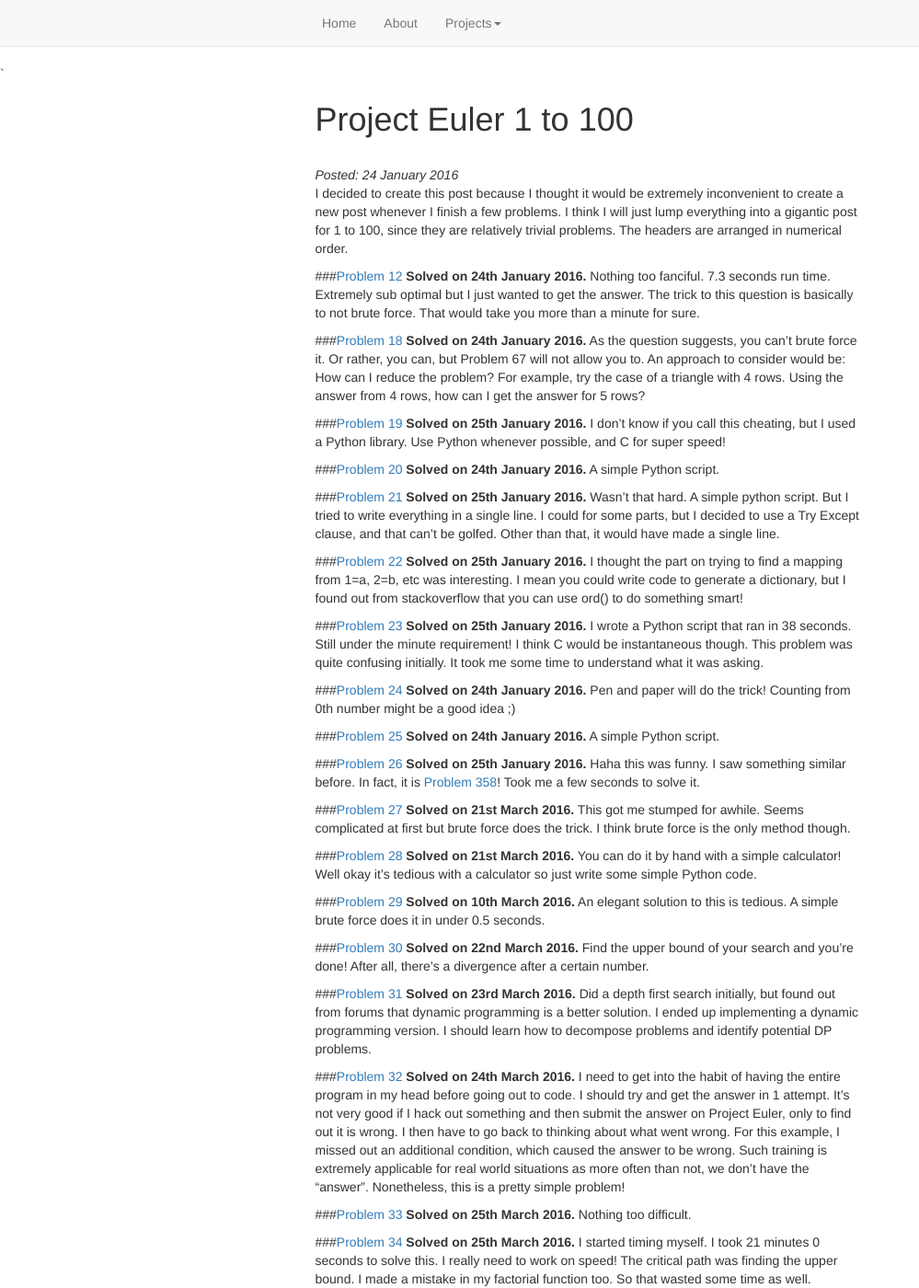
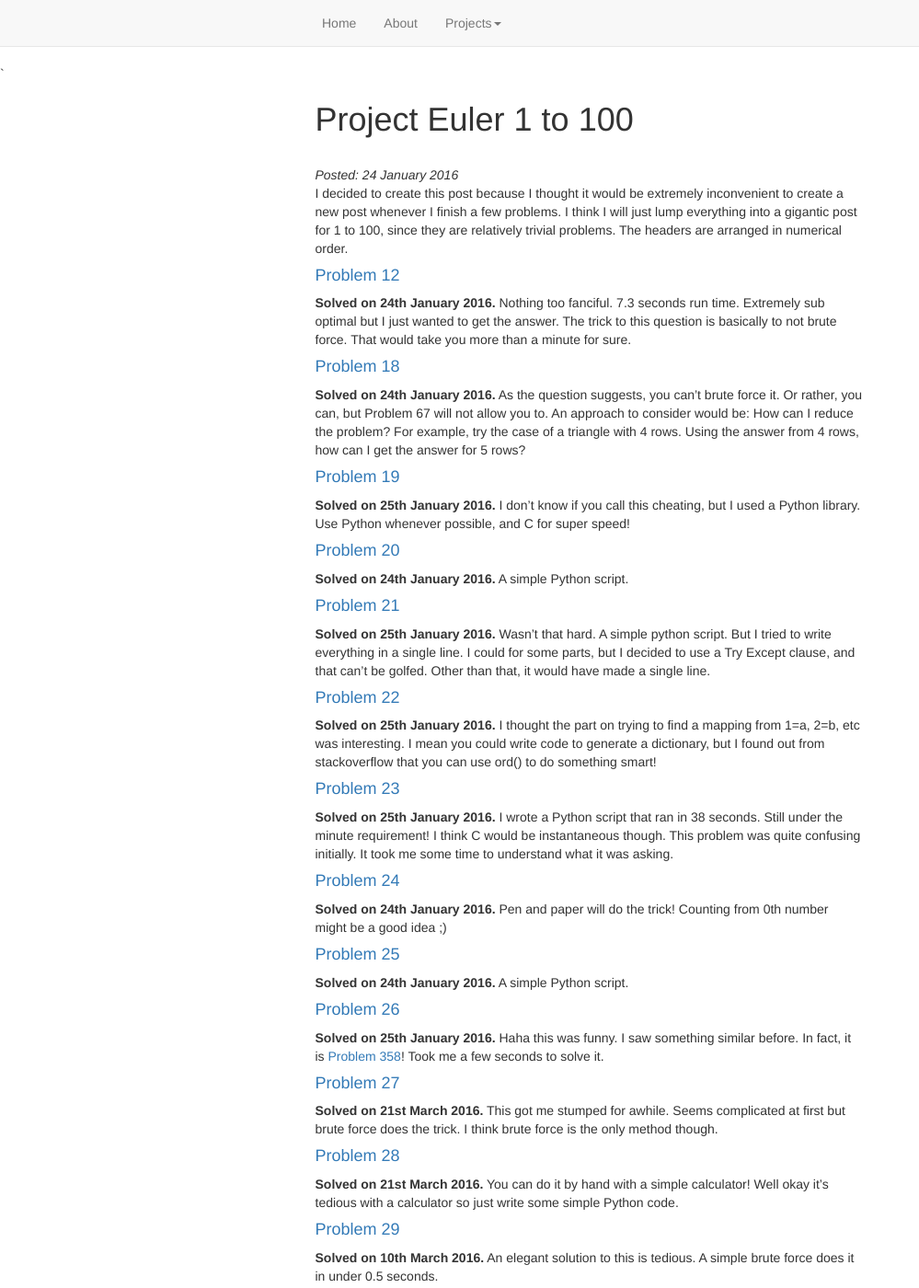
Before and after one commit to sspeng/jkschin.github.io, a Jekyll site: the page built from _posts/2016-01-24-project-euler-1-to-100.md, in a window 1280 px wide and 1400 px high. Shown: the whole window at 92% size, without its empty margins (0-999 px from the left). Built offline with Jekyll 4.4.1, drawn with Linux system fonts in a browser that asks for light colours; nearby versions of some CDN libraries; some of the changed text lies outside the part shown.

Commit message:
Fixed the #### formatting for GitHub Markdown

```diff
--- a/_posts/2016-01-24-project-euler-1-to-100.md
+++ b/_posts/2016-01-24-project-euler-1-to-100.md
@@ -7,120 +7,120 @@
 
 I decided to create this post because I thought it would be extremely inconvenient to create a new post whenever I finish a few problems. I think I will just lump everything into a gigantic post for 1 to 100, since they are relatively trivial problems. The headers are arranged in numerical order.
 
-###<a href="https://projecteuler.net/problem=12">Problem 12</a>
+#### <a href="https://projecteuler.net/problem=12">Problem 12</a>
 **Solved on 24th January 2016.** Nothing too fanciful. 7.3 seconds run time. Extremely sub optimal but I just wanted to get the answer. The trick to this question is basically to not brute force. That would take you more than a minute for sure.
 
-###<a href="https://projecteuler.net/problem=18">Problem 18</a>
+#### <a href="https://projecteuler.net/problem=18">Problem 18</a>
 **Solved on 24th January 2016.** As the question suggests, you can't brute force it. Or rather, you can, but Problem 67 will not allow you to. An approach to consider would be: How can I reduce the problem? For example, try the case of a triangle with 4 rows. Using the answer from 4 rows, how can I get the answer for 5 rows?
 
-###<a href="https://projecteuler.net/problem=19">Problem 19</a>
+#### <a href="https://projecteuler.net/problem=19">Problem 19</a>
 **Solved on 25th January 2016.** I don't know if you call this cheating, but I used a Python library. Use Python whenever possible, and C for super speed!
 
-###<a href="https://projecteuler.net/problem=20">Problem 20</a>
+#### <a href="https://projecteuler.net/problem=20">Problem 20</a>
 **Solved on 24th January 2016.** A simple Python script.
 
-###<a href="https://projecteuler.net/problem=21">Problem 21</a>
+#### <a href="https://projecteuler.net/problem=21">Problem 21</a>
 **Solved on 25th January 2016.** Wasn't that hard. A simple python script. But I tried to write everything in a single line. I could for some parts, but I decided to use a Try Except clause, and that can't be golfed. Other than that, it would have made a single line.
 
-###<a href="https://projecteuler.net/problem=22">Problem 22</a>
+#### <a href="https://projecteuler.net/problem=22">Problem 22</a>
 **Solved on 25th January 2016.** I thought the part on trying to find a mapping from 1=a, 2=b, etc was interesting. I mean you could write code to generate a dictionary, but I found out from stackoverflow that you can use ord() to do something smart!
 
-###<a href="https://projecteuler.net/problem=23">Problem 23</a>
+#### <a href="https://projecteuler.net/problem=23">Problem 23</a>
 **Solved on 25th January 2016.** I wrote a Python script that ran in 38 seconds. Still under the minute requirement! I think C would be instantaneous though. This problem was quite confusing initially. It took me some time to understand what it was asking.
 
-###<a href="https://projecteuler.net/problem=24">Problem 24</a>
+#### <a href="https://projecteuler.net/problem=24">Problem 24</a>
 **Solved on 24th January 2016.** Pen and paper will do the trick! Counting from 0th number might be a good idea ;)
 
-###<a href="https://projecteuler.net/problem=25">Problem 25</a>
+#### <a href="https://projecteuler.net/problem=25">Problem 25</a>
 **Solved on 24th January 2016.** A simple Python script.
 
-###<a href="https://projecteuler.net/problem=26">Problem 26</a>
+#### <a href="https://projecteuler.net/problem=26">Problem 26</a>
 **Solved on 25th January 2016.** Haha this was funny. I saw something similar before. In fact, it is <a href="https://projecteuler.net/problem=358">Problem 358</a>! Took me a few seconds to solve it.
 
-###<a href="https://projecteuler.net/problem=27">Problem 27</a>
+#### <a href="https://projecteuler.net/problem=27">Problem 27</a>
 **Solved on 21st March 2016.** This got me stumped for awhile. Seems complicated at first but brute force does the trick. I think brute force is the only method though.
 
-###<a href="https://projecteuler.net/problem=28">Problem 28</a>
+#### <a href="https://projecteuler.net/problem=28">Problem 28</a>
 **Solved on 21st March 2016.** You can do it by hand with a simple calculator! Well okay it's tedious with a calculator so just write some simple Python code.
 
-###<a href="https://projecteuler.net/problem=29">Problem 29</a>
+#### <a href="https://projecteuler.net/problem=29">Problem 29</a>
 **Solved on 10th March 2016.** An elegant solution to this is tedious. A simple brute force does it in under 0.5 seconds.
 
-###<a href="https://projecteuler.net/problem=30">Problem 30</a>
+#### <a href="https://projecteuler.net/problem=30">Problem 30</a>
 **Solved on 22nd March 2016.** Find the upper bound of your search and you're done! After all, there's a divergence after a certain number.
 
-###<a href="https://projecteuler.net/problem=31">Problem 31</a>
+#### <a href="https://projecteuler.net/problem=31">Problem 31</a>
 **Solved on 23rd March 2016.** Did a depth first search initially, but found out from forums that dynamic programming is a better solution. I ended up implementing a dynamic programming version. I should learn how to decompose problems and identify potential DP problems.
 
-###<a href="https://projecteuler.net/problem=32">Problem 32</a>
+#### <a href="https://projecteuler.net/problem=32">Problem 32</a>
 **Solved on 24th March 2016.** I need to get into the habit of having the entire program in my head before going out to code. I should try and get the answer in 1 attempt. It's not very good if I hack out something and then submit the answer on Project Euler, only to find out it is wrong. I then have to go back to thinking about what went wrong. For this example, I missed out an additional condition, which caused the answer to be wrong. Such training is extremely applicable for real world situations as more often than not, we don't have the "answer". Nonetheless, this is a pretty simple problem!
 
-###<a href="https://projecteuler.net/problem=33">Problem 33</a>
+#### <a href="https://projecteuler.net/problem=33">Problem 33</a>
 **Solved on 25th March 2016.** Nothing too difficult.
 
-###<a href="https://projecteuler.net/problem=34">Problem 34</a>
+#### <a href="https://projecteuler.net/problem=34">Problem 34</a>
 **Solved on 25th March 2016.** I started timing myself. I took 21 minutes 0 seconds to solve this. I really need to work on speed! The critical path was finding the upper bound. I made a mistake in my factorial function too. So that wasted some time as well.
 
-###<a href="https://projecteuler.net/problem=35">Problem 35</a>
+#### <a href="https://projecteuler.net/problem=35">Problem 35</a>
 **Solved on 25th March 2016.** 8 minutes 42 seconds. I wrote some helper functions before, so this was relatively simple. It was just a matter of hacking some logic together. It's not exactly efficient algorithmically, as I don't remove primes after finding a set of circular primes. I don't exactly save a lot if I do this either.
 
 Let's think about it. If there's a 100-digit prime that is circular, the worst case is that I check this 99 extra times, and in each check, it's essentially an O(1) look up done 100 times. For this prime, I will then check 10000 times in my implementation. If I do some optimization, I will only have to check 100 times. It's not worth the effort as the critical path here is really generating the primes. Look ups are almost free. Therefore, why optimize unnecessarily? Let's save it for the tougher problems ;)
 
-###<a href="https://projecteuler.net/problem=36">Problem 36</a>
+#### <a href="https://projecteuler.net/problem=36">Problem 36</a>
 **Solved on 25th March 2016.** 3 minutes 51 seconds. A simple check_palindrome function was written. I shall add it to my repository of functions that are useful. I should perhaps write a README for all the functions.
 
-###<a href="https://projecteuler.net/problem=37">Problem 37</a>
+#### <a href="https://projecteuler.net/problem=37">Problem 37</a>
 **Solved on 25th March 2016.** Trivial. I didn't really time it cause I didn't think I would take more than 5 minutes. Made some careless mistakes initially, but I spotted them quickly.
 
-###<a href="https://projecteuler.net/problem=38">Problem 38</a>
+#### <a href="https://projecteuler.net/problem=38">Problem 38</a>
 **Solved on 25th March 2016.** Trivial. I didn't understand the question properly. Ended up submitting the wrong value for this. It should have been the "pandigital number", rather than the number that results in the pandigital number. I submitted the latter initially.
 
-###<a href="https://projecteuler.net/problem=39">Problem 39</a>
+#### <a href="https://projecteuler.net/problem=39">Problem 39</a>
 **Solved on 25th March 2016.** Ah. Slightly challenging problem. I didn't time this because I thought it was simple math. Turns out it was indeed simple math with lots of catch cases. I guess I learnt how to properly write a function with lots of IF statements. I thought I would do it under 5 minutes but I think I ended up taking 20 minutes for this.
 
-###<a href="https://projecteuler.net/problem=40">Problem 40</a>
+#### <a href="https://projecteuler.net/problem=40">Problem 40</a>
 **Solved on 25th March 2016.** Trivial. Once again, I read the question wrongly. I ended up adding instead of multiplying. After realising that error, I changed it to *= and it's done!
 
-###<a href="https://projecteuler.net/problem=41">Problem 41</a>
+#### <a href="https://projecteuler.net/problem=41">Problem 41</a>
 **Solved on 26th March 2016.** I took approximately 10 minutes. Another pandigital problem. It's simply just coming up with a function to check if a number is pandigital from 1 to n, and then checking if it's a prime.
 
-###<a href="https://projecteuler.net/problem=42">Problem 42</a>
+#### <a href="https://projecteuler.net/problem=42">Problem 42</a>
 **Solved on 26th March 2016.** I took approximately 10 minutes. It wasn't that hard.
 
-###<a href="https://projecteuler.net/problem=43">Problem 43</a>
+#### <a href="https://projecteuler.net/problem=43">Problem 43</a>
 **Solved on 26th March 2016.** I took approximately 10 minutes. And this is my 50th question solved! I didn't know solving 50 questions puts you into top 6.25% of Project Euler members. I think many people are inactive. The function to check divisibility is simple. I initially iterated all pandigital numbers from 1,000,000,000 to 9,999,999,999. I already had a pandigital number check function, so I simply used it again. It was extremely inefficient.
 
 Why check a number when I can just permute from 0123456789? I did that. It solved in 3.3 seconds. Compared to something along the lines of more than a minute.
 
-###<a href="https://projecteuler.net/problem=44">Problem 44</a>
+#### <a href="https://projecteuler.net/problem=44">Problem 44</a>
 **Solved on 8th April 2016.** I forgot to time this one.
 
-###<a href="https://projecteuler.net/problem=45">Problem 45</a>
+#### <a href="https://projecteuler.net/problem=45">Problem 45</a>
 **Solved on 6th April 2016.** I forgot to time this one.
 
-###<a href="https://projecteuler.net/problem=46">Problem 46</a>
+#### <a href="https://projecteuler.net/problem=46">Problem 46</a>
 **Solved on 6th April 2016.** 11 minutes.
 
-###<a href="https://projecteuler.net/problem=47">Problem 47</a>
+#### <a href="https://projecteuler.net/problem=47">Problem 47</a>
 **Solved on 6th April 2016.** 4:30.
 
-###<a href="https://projecteuler.net/problem=48">Problem 48</a>
+#### <a href="https://projecteuler.net/problem=48">Problem 48</a>
 **Solved on 6th April 2016.** 1:35.
 
-###<a href="https://projecteuler.net/problem=49">Problem 49</a>
+#### <a href="https://projecteuler.net/problem=49">Problem 49</a>
 **Solved on 6th April 2016.** 26:54. I took quite awhile for this, so it's blog-worthy. I got stuck at this initially because of the incrementer. You first have to find all the permutations that are primes, and then find a valid value for incrementer. I thought it was as simple as finding all permutations but I misunderstood.
 
-###<a href="https://projecteuler.net/problem=50">Problem 50</a>
+#### <a href="https://projecteuler.net/problem=50">Problem 50</a>
 **Solved on 8th April 2016.** I forgot to time this one. WOOHOO. **50 questions SOLVED!**
 
-###<a href="https://projecteuler.net/problem=51">Problem 51</a>
+#### <a href="https://projecteuler.net/problem=51">Problem 51</a>
 **Solved on 15th September 2016.** Oh my. What a long hiatus. The last one I solved was in April 2016. I took an hour for this one. And it wasn't entirely right. But then again, this was a 15% problem and not a simple 5% one. Nonetheless, I should have solved it faster though. Time to brush up my skills. An Euler a day keeps the doctor away!
 
-###<a href="https://projecteuler.net/problem=67">Problem 67</a>
+#### <a href="https://projecteuler.net/problem=67">Problem 67</a>
 **Solved on 24th January 2016.** Identical to problem 18. Only difference is that it has a lot more rows. Therefore, you definitely can't brute force this.
 
-###<a href="https://projecteuler.net/problem=98">Problem 98</a>
+#### <a href="https://projecteuler.net/problem=98">Problem 98</a>
 **Solved on 20th February 2016.** Seems intimidating at first, since it's rated 35% difficulty. It wasn't that bad after all There are very few anagrams in the first place. Once you find the anagrams, it's a matter of permuting potential substitutions.
 
-###<a href="https://projecteuler.net/problem=99">Problem 99</a>
+#### <a href="https://projecteuler.net/problem=99">Problem 99</a>
 **Solved on 14th February 2016.** Logarithms are the key!
```
